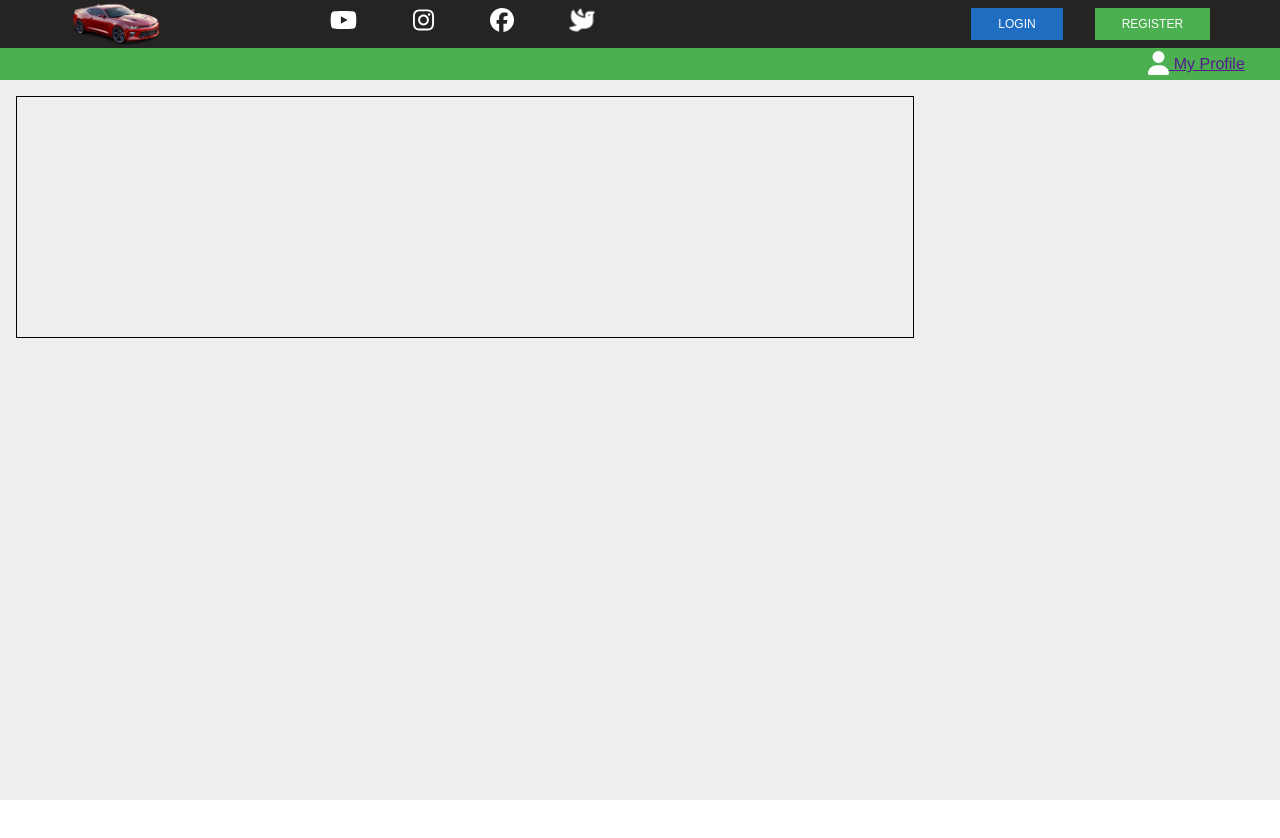
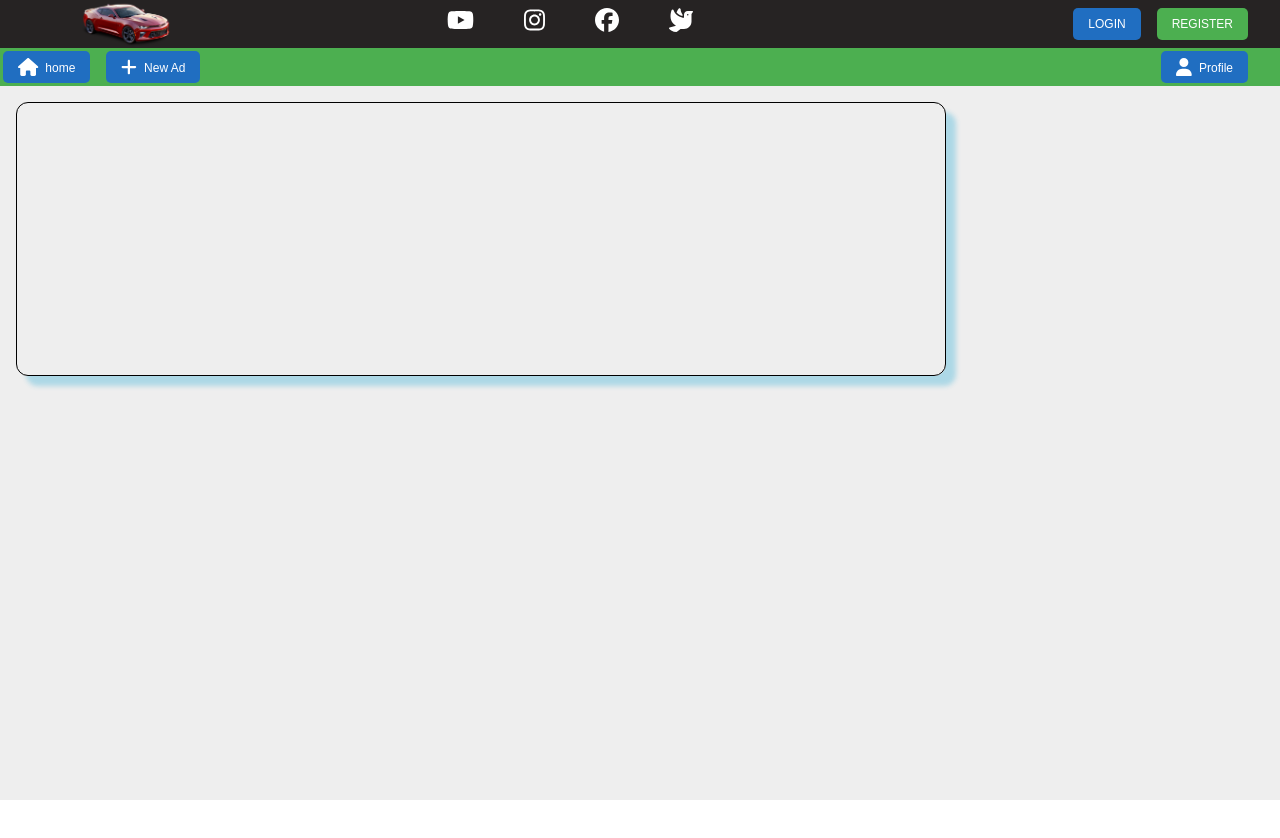
Before and after one commit to taso68/polovniautomobilivue, a Vue app: page /home in a window 1280 px wide. Shown: the top 838 px of the page. Built offline with nearby package versions, Linux system fonts and the light colour scheme.

Commit message:
Nav ver 1

```diff
--- a/src/App.vue
+++ b/src/App.vue
@@ -3,27 +3,38 @@
     <HeaderTop></HeaderTop>
     <nav class="nav-wrapper">
       <div class="nav-left">
-
+        <router-link to="/home">
+          <button class="button-edged" id="my-profile-button">
+            <font-awesome-icon class="icon" id="my-profile-icon" :icon="['fas', 'home']" size="xl" />
+            home
+          </button>
+        </router-link>
+        <button class="button-edged" id="my-profile-button">
+          <font-awesome-icon class="icon" id="my-profile-icon" :icon="['fas', 'plus']" size="xl" /> New Ad
+        </button>
       </div>
       <div class="nav-right">
-        <a href="">
-          <font-awesome-icon class="icon" :icon="['fas', 'user']" size="xl" /> My Profile
-        </a>
+        <router-link to="/profile">
+          <button class="button-edged" id="my-profile-button">
+            <font-awesome-icon class="icon" id="my-profile-icon" :icon="['fas', 'user']" size="xl" />
+            Profile
+          </button>
+        </router-link>
       </div>
     </nav>
-
-    <Home />
+    <router-view></router-view>
   </div>
 </template>
 
 <script>
 import HeaderTop from './components/HeaderTop.vue';
 import Home from './views/Home.vue';
+import Profile from './views/Profile.vue';
 export default {
   components:{
     HeaderTop,
     Home,
-
+    Profile
 },
 
 
@@ -43,6 +54,26 @@ export default {
 body{
   margin: 0px;
 }
+
+.button-edged {
+  background-color: #2c3e50;
+  border: none;
+  color: white;
+  padding: 7px 15px;
+  padding-left: 15px !important;
+  text-align: center;
+  text-decoration: none;
+  display: inline-block;
+  font-size: 12px;
+  height: 2rem;
+  margin-right: 1rem;
+  border-radius: 5px;
+
+}
+.button-edged:hover {
+  transform: scale(0.9);
+  transition: all 300ms;
+}
 </style>
 
 <style scoped>
@@ -53,29 +84,40 @@ body{
   background-color: #eee;
 }
 .nav-wrapper{
-    height: 2rem;
+  height: 2.4rem;
   width: 100%;
   background-color: #4CAF50;
   display: flex;
   justify-content: space-between;
 }
 .nav-left{
+  justify-content: flex-start;
+}
+.nav-right , .nav-left{
   width: 45%;
   display: flex;
+  padding-right: 1rem;
+  margin: 0.2em 0 0.2em 0.2em;
+}
+.nav-left {
   justify-content: flex-start;
 }
 .nav-right {
-    width: 45%;
-    display: flex;
   justify-content: flex-end;
-    padding-right: 2rem;
-    margin: 0.2em;
 }
-  .icon {
+#my-profile-button {
+  background-color: #206ec1;
+}
+#my-profile-button:hover{
+  transform: scale(0.9);
+  transition: all 300ms;
+}
+#my-profile-icon{
   color: white;
+  margin-right: 0.2em;
+}
+#my-profile-icon:hover{
+  color: #4CAF50;
 }
 
-  .icon:hover {
-    opacity: 0.5;
-  }
 </style>
--- a/src/components/HeaderTop.vue
+++ b/src/components/HeaderTop.vue
@@ -14,13 +14,12 @@
         <font-awesome-icon class="icon" :icon="['fab', 'facebook']" size="xl" />
       </a>
       <a href=" https://twitter.com/lazar_taso">
-        <font-awesome-icon class="icon" icon="dove" bounce size="xl"/>
+        <font-awesome-icon class="icon" icon="dove" bounce size="xl" />
       </a>
     </div>
     <div class=" header-login">
-          <!-- <font-awesome-icon class="icon" icon="user" /> -->
-          <button id="login-button">LOGIN</button>
-          <button id="register-button">REGISTER</button>
+      <button class="button-hover-trans button-edged " id="login-button">LOGIN</button>
+      <button class="button-hover-trans button-edged" id="register-button">REGISTER</button>
 
     </div>
   </div>
@@ -39,12 +38,15 @@ export default {
 
 <style scoped>
 .header-wrapper{
-  width: 100%;
+  max-width: 100%;
   height: 3rem;
   background-color: rgb(38, 35, 35);
   color: white;
   display: flex;
-  justify-content: space-around;
+  justify-content: space-between;
+  padding-left: 5rem;
+  padding-right: 1rem;
+
 }
 .header-logo {
   display: block;
@@ -68,32 +70,14 @@ export default {
   padding-top: 0.5rem;
   display: flex;
   justify-content: flex-end;
-  width: 35%;
+  width: 25%;
 }
 
 #login-button {
   background-color: #206ec1;
-  border: none;
-  color: white;
-  padding: 7px 27px;
-  text-align: center;
-  text-decoration: none;
-  display: inline-block;
-  font-size: 12px;
-  height: 2rem;
-  margin-right:1rem;
 }
 #register-button {
   background-color: #4CAF50;
-  border: none;
-  color: white;
-  padding: 7px 27px;
-  text-align: center;
-  text-decoration: none;
-  display: inline-block;
-  font-size: 12px;
-  height: 2rem;
-  margin-left: 1rem;
 }
 .icon{
   color: white;
--- a/src/components/SearchBar.vue
+++ b/src/components/home/SearchBar.vue
@@ -10,10 +10,13 @@ export default {
 </script>
 
 <style scoped>
-.search-wrapper{
+.search-wrapper {
     width: 70%;
     height: 30%;
     border: 1px solid black;
-    margin: 1rem
+    margin: 1rem;
+    padding: 1rem;
+    box-shadow: 10px 10px 5px lightblue;
+    border-radius: 12px;
 }
 </style>
--- a/src/main.js
+++ b/src/main.js
@@ -3,9 +3,9 @@ import App from './App.vue'
 import router from './router'
 import store from './store'
 import { library } from '@fortawesome/fontawesome-svg-core'
-import { faDove, faUser } from '@fortawesome/free-solid-svg-icons'
+import { faDove, faUser, faHome, faPlus } from '@fortawesome/free-solid-svg-icons'
 import { faYoutube, faInstagram, faFacebook, } from '@fortawesome/free-brands-svg-icons'
 import { FontAwesomeIcon } from '@fortawesome/vue-fontawesome'
 
-library.add(faDove, faUser, faYoutube, faInstagram, faFacebook)
+library.add(faDove, faUser, faPlus, faHome, faYoutube, faInstagram, faFacebook)
 createApp(App).component('font-awesome-icon', FontAwesomeIcon).use(store).use(router).mount('#app')
--- a/src/router/index.js
+++ b/src/router/index.js
@@ -1,10 +1,16 @@
 import { createRouter, createWebHistory } from 'vue-router'
 import HomeView from '../views/Home.vue'
+import ProfileView from '../views/Profile.vue'
 const routes = [
   {
-    path: '/',
+    path: '/home',
     name: 'home',
-    component: HomeView
+    component: HomeView,
+  },
+  {
+    path: "/profile",
+    name: "profile",
+    component: ProfileView
   }
 ]
 
--- a/src/views/Home.vue
+++ b/src/views/Home.vue
@@ -5,7 +5,7 @@
 </template>
 
 <script>
-import SearchBar from '@/components/SearchBar.vue';
+import SearchBar from '@/components/home/SearchBar.vue';
 export default {
     components: { SearchBar }
 }
--- /dev/null
+++ b/src/views/Profile.vue
@@ -0,0 +1,13 @@
+<template>
+  <h1>Profile</h1>
+</template>
+
+<script>
+export default {
+
+}
+</script>
+
+<style>
+
+</style>
```
Lines whose indentation alone changed are shown as unchanged.
